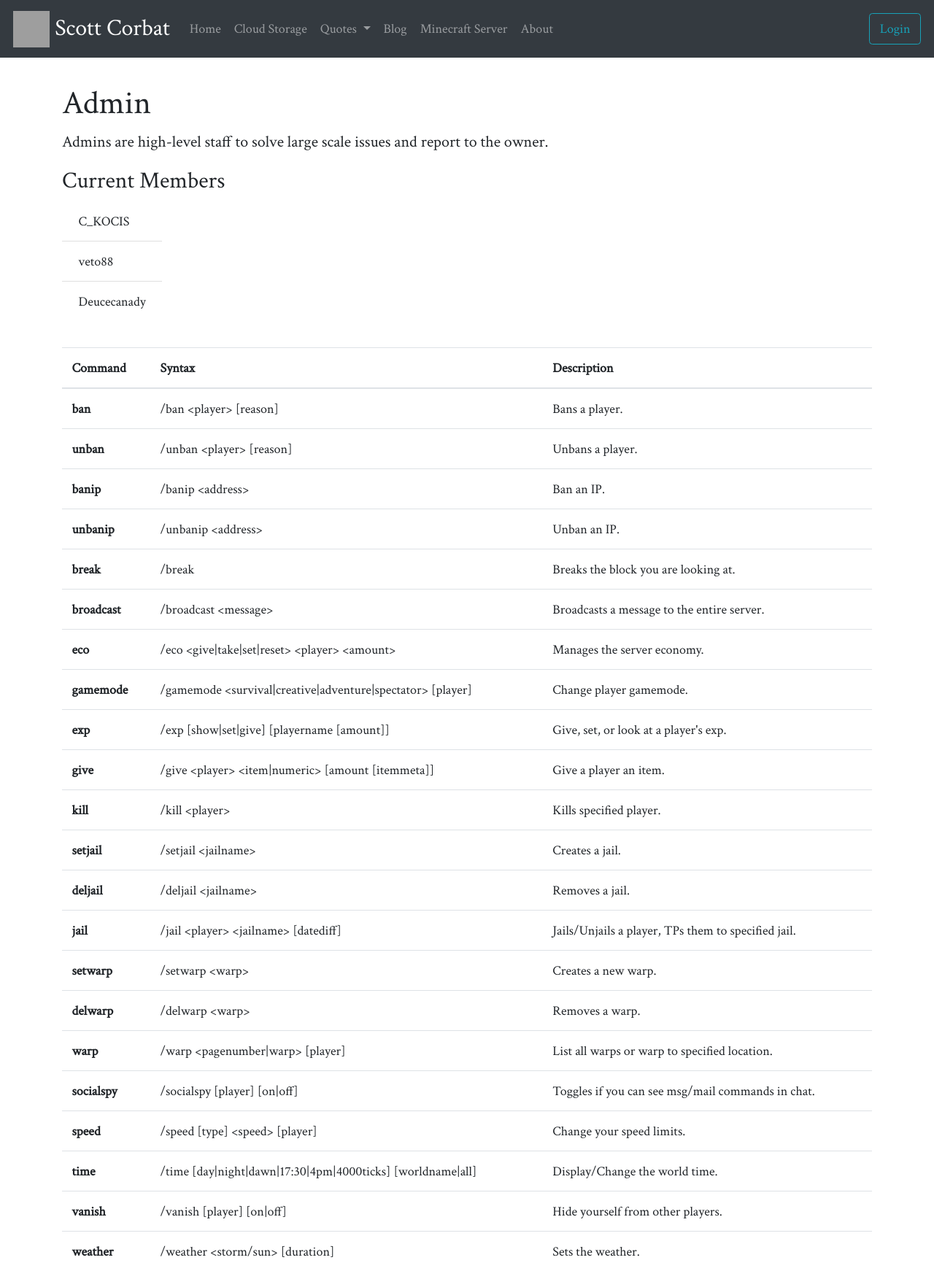
After one commit to combateer3/Website, a Flask app: page /mcserver/admin in a window 1280 px wide. The commit adds this page. Shown: the whole page at 73% size. Run offline with Flask 2, Linux system fonts and the light colour scheme; some libraries are stand-ins or nearby versions; grey boxes are pictures that could not be loaded.

Commit message:
Blueprints created Some sections of the site have been split off to blueprints to keep the codebase organized Started creation of a blog software using the created user login system Some navbar items have been moved to the left side

```diff
--- a/app/__init__.py
+++ b/app/__init__.py
@@ -15,6 +15,16 @@ Bootstrap(app)
 # import down here because the models file requires the db object to be created
 from .models import User
 from .forms import LoginForm, RegistrationForm
+from app.blueprints.blog import blog
+from app.blueprints.mcserver import mcserver
+
+# register blueprints
+app.register_blueprint(mcserver, url_prefix='/mcserver')
+app.register_blueprint(blog, url_prefix='/blog')
+
+# set login view for login_required decorators
+login.login_view = 'login'
+
 
 @app.route("/")
 @app.route("/index")
@@ -76,26 +86,6 @@ def cloud():
     return redirect('https://cloud.scottcorbat.com')
 
 
-@app.route("/mcserver")
-def mcserver():
-    return render_template('mcserver/mcserver.html')
-
-
-@app.route("/mcserver/member")
-def mcmember():
-    return render_template('mcserver/mcmember.html')
-
-
-@app.route("/mcserver/moderator")
-def mcmoderator():
-    return render_template('mcserver/mcmoderator.html')
-
-
-@app.route("/mcserver/admin")
-def mcadmin():
-    return render_template('mcserver/mcadmin.html')
-
-
 @app.route("/quotes1984")
 def quotes1984():
     return render_template('quotes1984.html')
--- /dev/null
+++ b/app/blueprints/mcserver/__init__.py
@@ -0,0 +1,23 @@
+from flask import Blueprint, render_template
+
+mcserver = Blueprint('mcserver', __name__, template_folder='templates')
+
+
+@mcserver.route('/')
+def mcserver_home():
+    return render_template('mcserver.html')
+
+
+@mcserver.route('/admin')
+def mcadmin():
+    return render_template('mcadmin.html')
+
+
+@mcserver.route('/moderator')
+def mcmod():
+    return render_template('mcmoderator.html')
+
+
+@mcserver.route('/member')
+def mcmember():
+    return render_template('mcmember.html')
--- /dev/null
+++ b/app/blueprints/mcserver/templates/mcadmin.html
@@ -0,0 +1,138 @@
+{% extends "base.html" %}
+
+{% block content %}
+<div class="container">
+    <h1>Admin</h1>
+    <p class="read-text">Admins are high-level staff to solve large scale issues and report to the owner.</p>
+    <h3>Current Members</h3>
+    <ul class="list-group list-group-flush">
+        <li class="list-group-item">C_KOCIS</li>
+        <li class="list-group-item">veto88</li>
+        <li class="list-group-item">Deucecanady</li>
+    </ul>
+</div>
+
+<div class="container">
+    <table class="table">
+        <thead>
+            <tr>
+                <th scope="col">Command</th>
+                <th scope="col">Syntax</th>
+                <th scope="col">Description</th>
+            </tr>
+        </thead>
+        <tbody>
+            <tr>
+                <th scope="row">ban</th>
+                <td>/ban &lt;player&gt; [reason]</td>
+                <td>Bans a player.</td>
+            </tr>
+            <tr>
+                <th scope="row">unban</th>
+                <td>/unban &lt;player&gt; [reason]</td>
+                <td>Unbans a player.</td>
+            </tr>
+            <tr>
+                <th scope="row">banip</th>
+                <td>/banip &lt;address&gt;</td>
+                <td>Ban an IP.</td>
+            </tr>
+            <tr>
+                <th scope="row">unbanip</th>
+                <td>/unbanip &lt;address&gt;</td>
+                <td>Unban an IP.</td>
+            </tr>
+            <tr>
+                <th scope="row">break</th>
+                <td>/break</td>
+                <td>Breaks the block you are looking at.</td>
+            </tr>
+            <tr>
+                <th scope="row">broadcast</th>
+                <td>/broadcast &lt;message&gt;</td>
+                <td>Broadcasts a message to the entire server.</td>
+            </tr>
+            <tr>
+                <th scope="row">eco</th>
+                <td>/eco &lt;give|take|set|reset&gt; &lt;player&gt; &lt;amount&gt;</td>
+                <td>Manages the server economy.</td>
+            </tr>
+            <tr>
+                <th scope="row">gamemode</th>
+                <td>/gamemode &lt;survival|creative|adventure|spectator&gt; [player]</td>
+                <td>Change player gamemode.</td>
+            </tr>
+            <tr>
+                <th scope="row">exp</th>
+                <td>/exp [show|set|give] [playername [amount]]</td>
+                <td>Give, set, or look at a player's exp.</td>
+            </tr>
+            <tr>
+                <th scope="row">give</th>
+                <td>/give &lt;player&gt; &lt;item|numeric&gt; [amount [itemmeta]]</td>
+                <td>Give a player an item.</td>
+            </tr>
+            <tr>
+                <th scope="row">kill</th>
+                <td>/kill &lt;player&gt;</td>
+                <td>Kills specified player.</td>
+            </tr>
+            <tr>
+                <th scope="row">setjail</th>
+                <td>/setjail &lt;jailname&gt;</td>
+                <td>Creates a jail.</td>
+            </tr>
+            <tr>
+                <th scope="row">deljail</th>
+                <td>/deljail &lt;jailname&gt;</td>
+                <td>Removes a jail.</td>
+            </tr>
+            <tr>
+                <th scope="row">jail</th>
+                <td>/jail &lt;player&gt; &lt;jailname&gt; [datediff]</td>
+                <td>Jails/Unjails a player, TPs them to specified jail.</td>
+            </tr>
+            <tr>
+                <th scope="row">setwarp</th>
+                <td>/setwarp &lt;warp&gt;</td>
+                <td>Creates a new warp.</td>
+            </tr>
+            <tr>
+                <th scope="row">delwarp</th>
+                <td>/delwarp &lt;warp&gt;</td>
+                <td>Removes a warp.</td>
+            </tr>
+            <tr>
+                <th scope="row">warp</th>
+                <td>/warp &lt;pagenumber|warp&gt; [player]</td>
+                <td>List all warps or warp to specified location.</td>
+            </tr>
+            <tr>
+                <th scope="row">socialspy</th>
+                <td>/socialspy [player] [on|off]</td>
+                <td>Toggles if you can see msg/mail commands in chat.</td>
+            </tr>
+            <tr>
+                <th scope="row">speed</th>
+                <td>/speed [type] &lt;speed&gt; [player]</td>
+                <td>Change your speed limits.</td>
+            </tr>
+            <tr>
+                <th scope="row">time</th>
+                <td>/time [day|night|dawn|17:30|4pm|4000ticks] [worldname|all]</td>
+                <td>Display/Change the world time.</td>
+            </tr>
+            <tr>
+                <th scope="row">vanish</th>
+                <td>/vanish [player] [on|off]</td>
+                <td>Hide yourself from other players.</td>
+            </tr>
+            <tr>
+                <th scope="row">weather</th>
+                <td>/weather &lt;storm/sun&gt; [duration]</td>
+                <td>Sets the weather.</td>
+            </tr>
+        </tbody>
+    </table>
+</div>
+{% endblock %}
--- a/app/templates/base.html
+++ b/app/templates/base.html
@@ -35,18 +35,23 @@
                         </div>
                     </li>
 
+                    {{ render_nav_item('blog.blog_home', 'Blog') }}
+                    {{ render_nav_item('mcserver.mcserver_home', 'Minecraft Server') }}
                     {{ render_nav_item('about', 'About') }}
                 </ul>
 
                 <!-- Right side of navbar -->
                 <ul class="navbar-nav navbar-right">
-                    {{ render_nav_item('mcserver', 'Minecraft Server') }}
-
                     {% if current_user.is_anonymous %}
                     <li class="nav-item" style="padding-left:20px;">
                         <a href="{{ url_for('login') }}" class="btn btn-outline-info">Login</a>
                     </li>
                     {% else %}
+                        <!-- display hi message -->
+                    <li class="nav-item nav-link active">
+                        Hi, {{ current_user.username }}
+                    </li>
+
                     <li class="nav-item" style="padding-left:20px;">
                         <a href="{{ url_for('logout') }}" class="btn btn-outline-info">Logout</a>
                     </li>
@@ -56,23 +61,18 @@
     </nav>
 {% endblock %}
 
-<!-- Render any flashed messages if there are some -->
-{% with messages = get_flashed_messages() %}
-{% if messages %}
-<ul>
-    {% for message in messages %}
-    <li>{{ message }}</li>
-    {% endfor %}
-</ul>
-{% endif %}
-{% endwith %}
 
+<!-- IMPORTANT NOTE: to display flashed messages, the template must call { super() }, because
+for some reason flask isn't rendering anything outside of the { block ____} calls-->
 {% block content %}
-<div class="container">
-        <div align="center">
-            <h1 id="websiteTitle">Scott's Forum</h1>
-
-            <hr class="my-4">
+    <!-- Render any flashed messages if there are some -->
+    {% with messages = get_flashed_messages() %}
+    {% if messages %}
+        <div class="container">
+        {% for message in messages %}
+            <div class="alert alert-danger">{{ message }}</div>
+        {% endfor %}
         </div>
-</div>
+    {% endif %}
+    {% endwith %}
 {% endblock %}
--- /dev/null
+++ b/app/templates/bootstrap/template.html
@@ -0,0 +1,31 @@
+<!doctype html>
+<html lang="en">
+  <head>
+    {% block head %}
+    <!-- Required meta tags -->
+    <meta charset="utf-8">
+    <meta name="viewport" content="width=device-width, initial-scale=1, shrink-to-fit=no">
+
+    {% block styles %}
+    <!-- Bootstrap CSS -->
+    {{ bootstrap.load_css() }}
+    {% endblock %}
+
+    {% block title %}
+    {% endblock %}
+
+    {% block navbar %}
+    {% endblock %}
+
+    {% endblock %}
+  </head>
+  <body>
+    <!-- Your page content -->
+    {% block content %}{% endblock %}
+
+    {% block scripts %}
+    <!-- Optional JavaScript -->
+    {{ bootstrap.load_js() }}
+    {% endblock %}
+  </body>
+</html>
--- a/app/templates/login.html
+++ b/app/templates/login.html
@@ -1,6 +1,10 @@
-{% extends 'base.html' %}
+{% extends "base.html" %}
 
 {% block content %}
+<!-- load flashed error messages -->
+{{ super() }}
+
+
 <div class="container">
 
 <h1>Sign In</h1>
```
Also changed, not shown: app/blueprints/blog/__init__.py (added, +27 -0 lines), app/blueprints/blog/templates/_post.html (added, +7 -0 lines), app/blueprints/blog/templates/blog.html (added, +17 -0 lines), app/blueprints/blog/templates/create_post.html (added, +19 -0 lines), app/blueprints/mcserver/templates/mcmember.html (added, +97 -0 lines), app/blueprints/mcserver/templates/mcmoderator.html (added, +87 -0 lines), app/blueprints/mcserver/templates/mcserver.html (added, +54 -0 lines), app/forms.py (+7 -2 lines).
